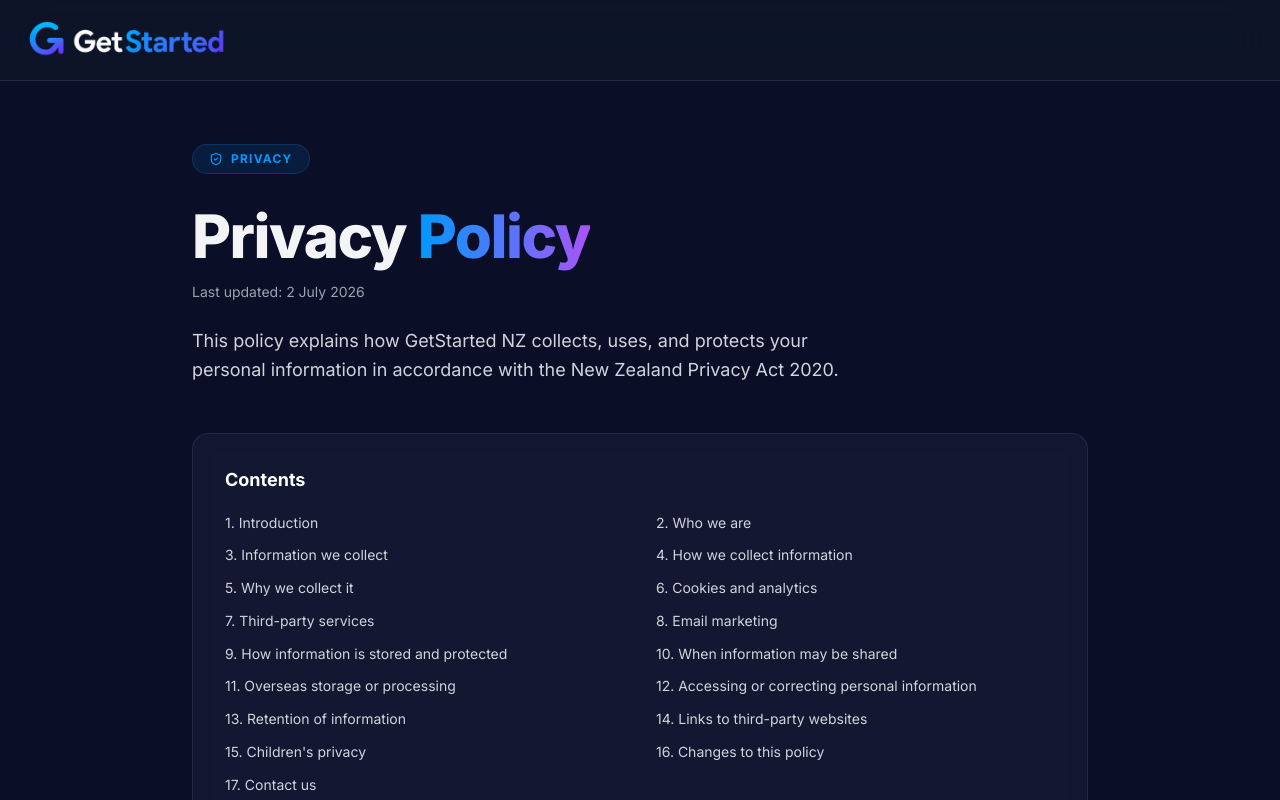
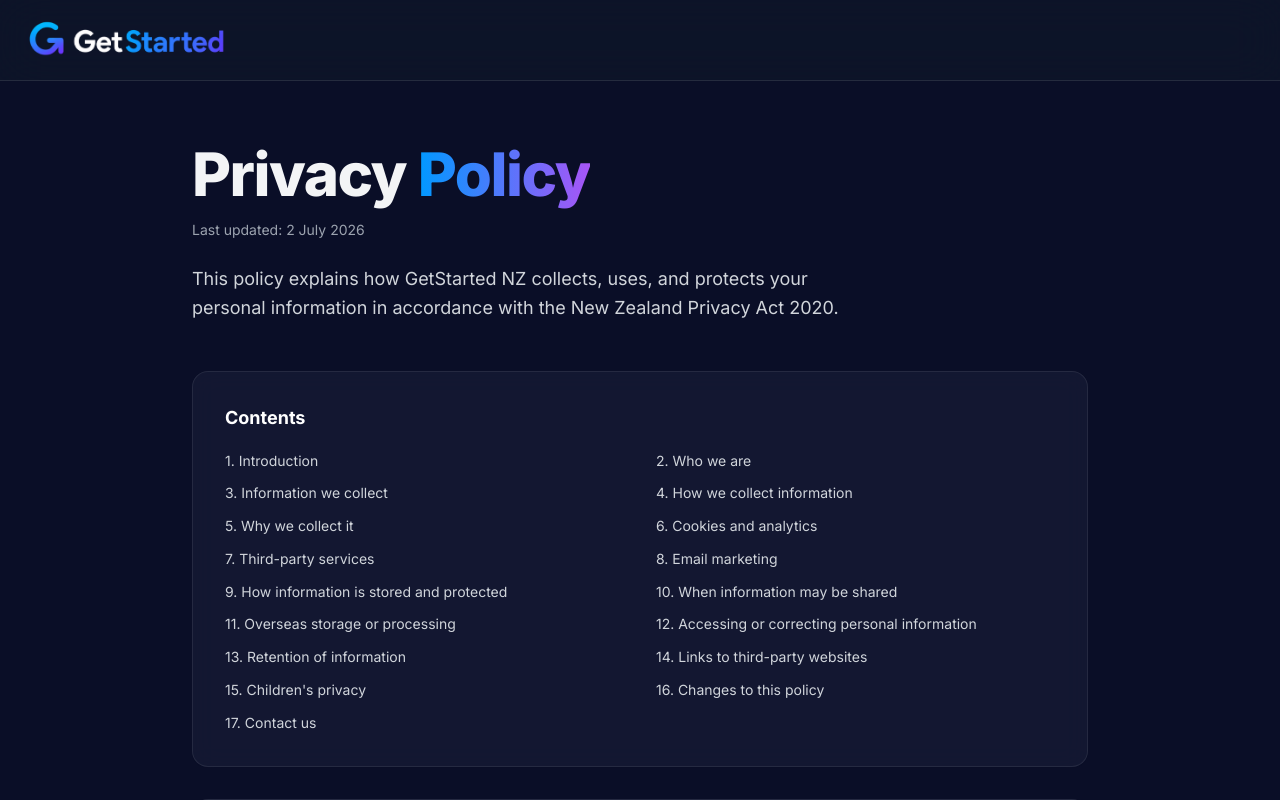
Before and after one commit to geoffreymairs/getstarted, a Next.js app: page /privacy in a window 1280 px wide. Shown: the top 800 px of the page. Built offline with nearby package versions, Linux system fonts and the light colour scheme.

Commit message:
feat: remove privacy header and shield icon from policy page
Co-authored-by: geoffreymairs <280590197+geoffreymairs@users.noreply.github.com>

```diff
--- a/app/privacy/page.tsx
+++ b/app/privacy/page.tsx
@@ -188,10 +188,6 @@ export default function PrivacyPolicyPage() {
               animate={{ opacity: 1, y: 0 }}
               transition={{ duration: 0.6 }}
             >
-              <span className="inline-flex items-center gap-2 px-4 py-1.5 rounded-full text-xs font-bold tracking-widest text-accent bg-accent/10 border border-accent/20 mb-8">
-                <ShieldCheck className="w-3.5 h-3.5" />
-                PRIVACY
-              </span>
               <h1 className="text-4xl sm:text-5xl md:text-6xl font-black tracking-tight mb-4 text-balance">
                 Privacy{' '}
                 <span className="bg-gradient-to-r from-accent to-purple-glow bg-clip-text text-transparent">
```
